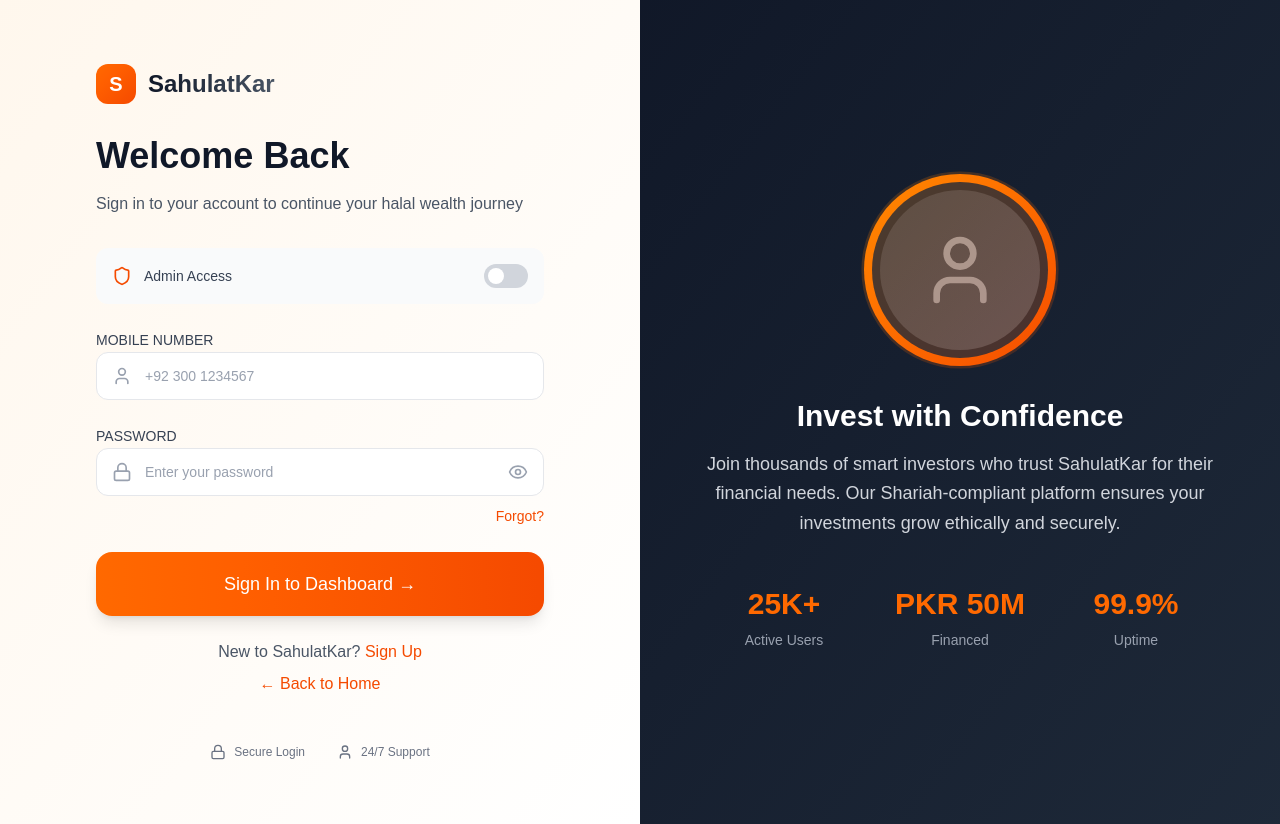
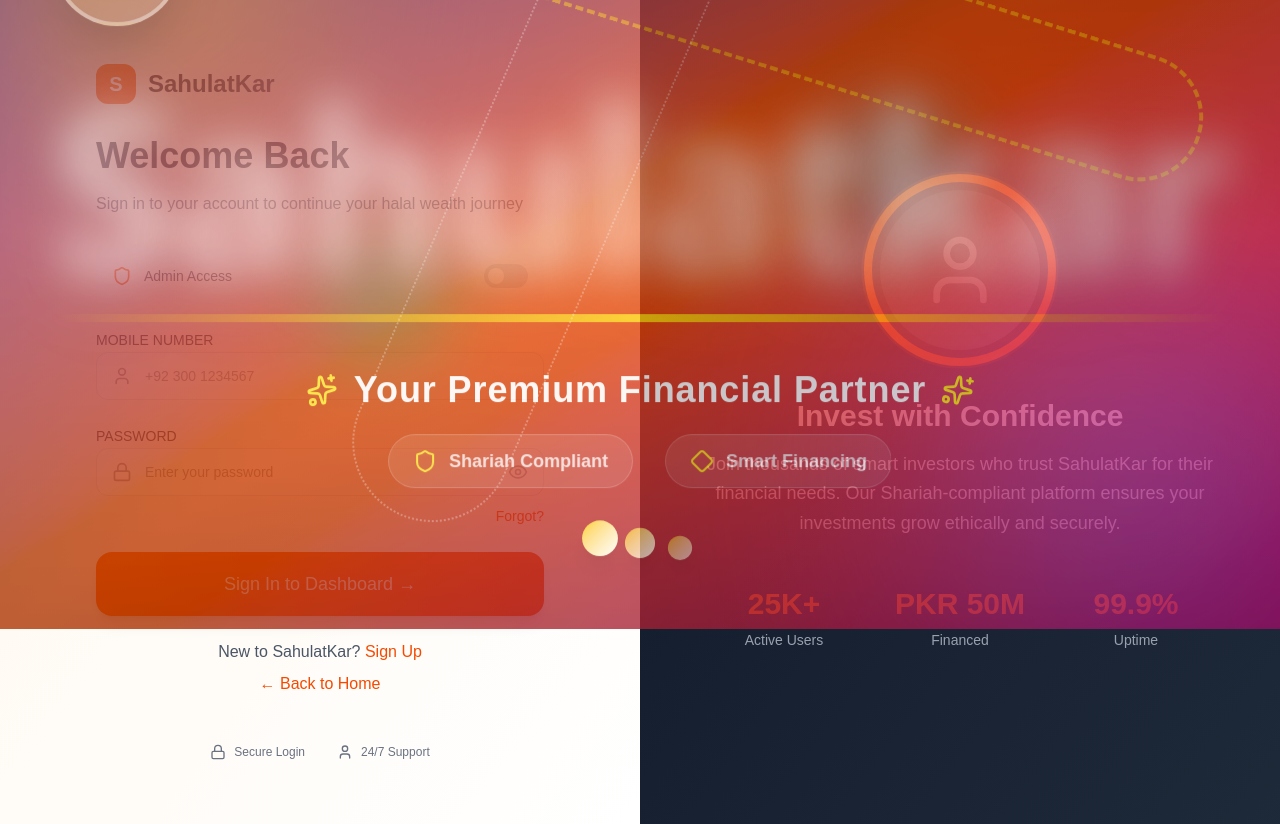
Before and after one commit to SahulatKar/Sahulatkar_Frontend, a Next.js app in the folder saulatkar-frontend/: page /auth/login in a window 1280 px wide. Built offline with nearby package versions, Linux system fonts and the light colour scheme.

Commit message:
implement some changes in  splash screen component

```diff
--- a/saulatkar-frontend/src/components/ui/splash-screen.tsx
+++ b/saulatkar-frontend/src/components/ui/splash-screen.tsx
@@ -2,26 +2,40 @@
 
 import { motion, AnimatePresence } from "framer-motion"
 import { useEffect, useState } from "react"
-import { Sparkles, Shield, TrendingUp } from "lucide-react"
+import { Sparkles, Shield, TrendingUp, Zap, Crown, Diamond } from "lucide-react"
 
 export function SplashScreen() {
   const [showSplash, setShowSplash] = useState(true)
   const [showContent, setShowContent] = useState(false)
 
   useEffect(() => {
+    // Hide navigation during splash
+    const nav = document.querySelector('nav')
+    if (nav) {
+      nav.style.display = 'none'
+    }
+
     // Show content after a brief delay
     const contentTimer = setTimeout(() => {
       setShowContent(true)
-    }, 500)
+    }, 300)
 
     // Hide splash screen and show main page after animation
     const splashTimer = setTimeout(() => {
       setShowSplash(false)
-    }, 4000) // 4 seconds total
+      // Show navigation again after splash
+      if (nav) {
+        nav.style.display = ''
+      }
+    }, 5000) // 5 seconds total for better experience
 
     return () => {
       clearTimeout(contentTimer)
       clearTimeout(splashTimer)
+      // Ensure navigation is visible on cleanup
+      if (nav) {
+        nav.style.display = ''
+      }
     }
   }, [])
 
@@ -33,13 +47,52 @@
       opacity: 0,
       y: "-100vh",
       transition: {
-        duration: 1.2,
+        duration: 1.5,
         ease: "easeInOut"
       }
     }
   }
 
   const letterVariants = {
+    initial: {
+      opacity: 0,
+      x: -100,
+      y: 50,
+      scale: 0.3,
+      rotate: -15
+    },
+    animate: {
+      opacity: 1,
+      x: 0,
+      y: 0,
+      scale: 1,
+      rotate: 0,
+      transition: {
+        duration: 0.8,
+        ease: "easeOut"
+      }
+    }
+  }
+
+  const iconVariants = {
+    initial: {
+      opacity: 0,
+      scale: 0,
+      rotate: -360
+    },
+    animate: {
+      opacity: 1,
+      scale: 1,
+      rotate: 0,
+      transition: {
+        duration: 1.2,
+        ease: "easeOut",
+        delay: 3.2
+      }
+    }
+  }
+
+  const taglineVariants = {
     initial: {
       opacity: 0,
       y: 50,
@@ -50,42 +103,9 @@
       y: 0,
       scale: 1,
       transition: {
-        duration: 0.6,
-        ease: "easeOut"
-      }
-    }
-  }
-
-  const iconVariants = {
-    initial: {
-      opacity: 0,
-      scale: 0,
-      rotate: -180
-    },
-    animate: {
-      opacity: 1,
-      scale: 1,
-      rotate: 0,
-      transition: {
-        duration: 0.8,
+        duration: 1,
         ease: "easeOut",
-        delay: 2.5
-      }
-    }
-  }
-
-  const taglineVariants = {
-    initial: {
-      opacity: 0,
-      y: 30
-    },
-    animate: {
-      opacity: 1,
-      y: 0,
-      transition: {
-        duration: 0.8,
-        ease: "easeOut",
-        delay: 3
+        delay: 3.8
       }
     }
   }
@@ -97,40 +117,18 @@
           variants={containerVariants}
           initial="initial"
           exit="exit"
-          className="fixed inset-0 z-50 bg-gradient-to-br from-orange-500 via-orange-600 to-pink-600 flex items-center justify-center overflow-hidden"
+          className="fixed inset-0 z-[9999] bg-gradient-to-br from-purple-900 via-orange-600 to-pink-600 flex items-center justify-center overflow-hidden"
         >
-          {/* Background animated elements */}
+          {/* Enhanced Background animated elements */}
           <div className="absolute inset-0">
+            {/* Large floating orbs */}
             <motion.div
-              className="absolute top-20 left-20 w-32 h-32 bg-white/10 rounded-full blur-xl"
-              animate={{
-                scale: [1, 1.5, 1],
-                opacity: [0.3, 0.6, 0.3],
-              }}
-              transition={{
-                duration: 3,
-                repeat: Infinity,
-                ease: "easeInOut"
-              }}
-            />
-            <motion.div
-              className="absolute bottom-20 right-20 w-48 h-48 bg-white/10 rounded-full blur-xl"
-              animate={{
-                scale: [1.5, 1, 1.5],
-                opacity: [0.6, 0.3, 0.6],
-              }}
-              transition={{
-                duration: 3,
-                repeat: Infinity,
-                ease: "easeInOut",
-                delay: 1.5
-              }}
-            />
-            <motion.div
-              className="absolute top-1/2 left-1/2 transform -translate-x-1/2 -translate-y-1/2 w-64 h-64 bg-white/5 rounded-full blur-2xl"
+              className="absolute top-10 left-10 w-40 h-40 bg-gradient-to-br from-yellow-400 to-orange-500 rounded-full blur-3xl"
               animate={{
                 scale: [1, 2, 1],
-                opacity: [0.2, 0.4, 0.2],
+                opacity: [0.4, 0.8, 0.4],
+                x: [0, 50, 0],
+                y: [0, 30, 0],
               }}
               transition={{
                 duration: 4,
@@ -138,32 +136,103 @@
                 ease: "easeInOut"
               }}
             />
+            <motion.div
+              className="absolute bottom-10 right-10 w-52 h-52 bg-gradient-to-br from-pink-400 to-purple-500 rounded-full blur-3xl"
+              animate={{
+                scale: [2, 1, 2],
+                opacity: [0.8, 0.4, 0.8],
+                x: [0, -50, 0],
+                y: [0, -30, 0],
+              }}
+              transition={{
+                duration: 4,
+                repeat: Infinity,
+                ease: "easeInOut",
+                delay: 2
+              }}
+            />
+            <motion.div
+              className="absolute top-1/3 right-1/4 w-36 h-36 bg-gradient-to-br from-blue-400 to-cyan-500 rounded-full blur-2xl"
+              animate={{
+                scale: [1, 1.5, 1],
+                opacity: [0.3, 0.6, 0.3],
+                rotate: [0, 180, 360],
+              }}
+              transition={{
+                duration: 6,
+                repeat: Infinity,
+                ease: "easeInOut"
+              }}
+            />
+            <motion.div
+              className="absolute bottom-1/3 left-1/4 w-32 h-32 bg-gradient-to-br from-green-400 to-emerald-500 rounded-full blur-2xl"
+              animate={{
+                scale: [1.5, 1, 1.5],
+                opacity: [0.6, 0.3, 0.6],
+                rotate: [360, 180, 0],
+              }}
+              transition={{
+                duration: 6,
+                repeat: Infinity,
+                ease: "easeInOut",
+                delay: 3
+              }}
+            />
+
+            {/* Particle effects */}
+            {[...Array(20)].map((_, i) => (
+              <motion.div
+                key={i}
+                className="absolute w-2 h-2 bg-white/60 rounded-full"
+                initial={{
+                  x: Math.random() * window.innerWidth,
+                  y: Math.random() * window.innerHeight,
+                }}
+                animate={{
+                  y: [0, -window.innerHeight - 100],
+                  opacity: [0, 1, 0],
+                  scale: [0, 1, 0],
+                }}
+                transition={{
+                  duration: 3 + Math.random() * 2,
+                  repeat: Infinity,
+                  delay: Math.random() * 3,
+                  ease: "easeOut"
+                }}
+              />
+            ))}
           </div>
 
           {/* Main content */}
-          <div className="text-center relative z-10">
-            {/* Logo/Icon */}
+          <div className="text-center relative z-10 px-4">
+            {/* Crown/Icon */}
             <motion.div
               variants={iconVariants}
               initial="initial"
               animate={showContent ? "animate" : "initial"}
-              className="mb-8"
+              className="mb-12"
             >
               <div className="relative">
-                <div className="w-24 h-24 bg-white/20 backdrop-blur-sm rounded-3xl flex items-center justify-center border-2 border-white/30">
-                  <Shield className="w-12 h-12 text-white" />
+                <div className="w-32 h-32 bg-gradient-to-br from-yellow-400/30 to-white/20 backdrop-blur-xl rounded-full flex items-center justify-center border-4 border-white/40 shadow-2xl">
+                  <Crown className="w-16 h-16 text-white drop-shadow-lg" />
                 </div>
                 <motion.div
                   animate={{ rotate: 360 }}
+                  transition={{ duration: 10, repeat: Infinity, ease: "linear" }}
+                  className="absolute inset-0 border-4 border-yellow-400/50 rounded-full border-dashed"
+                />
+                <motion.div
+                  animate={{ rotate: -360 }}
                   transition={{ duration: 8, repeat: Infinity, ease: "linear" }}
-                  className="absolute inset-0 border-2 border-white/30 rounded-3xl border-dashed"
+                  className="absolute -inset-4 border-2 border-white/30 rounded-full border-dotted"
                 />
               </div>
             </motion.div>
 
-            {/* Animated Letters */}
-            <div className="mb-8">
-              <h1 className="text-6xl lg:text-8xl font-bold text-white flex items-center justify-center">
+            {/* Animated Letters - Much Larger and Stylish */}
+            <div className="mb-12">
+              <h1 className="text-8xl md:text-9xl lg:text-[12rem] xl:text-[14rem] font-black text-transparent bg-clip-text bg-gradient-to-r from-white via-yellow-200 to-white flex items-center justify-center leading-none tracking-tight"
+                  style={{ fontFamily: 'system-ui, -apple-system, BlinkMacSystemFont, "Segoe UI", Roboto, sans-serif' }}>
                 {showContent && letters.map((letter, index) => (
                   <motion.span
                     key={index}
@@ -171,72 +240,96 @@
                     initial="initial"
                     animate="animate"
                     transition={{
-                      delay: index * 0.15, // Stagger letter appearance
-                      duration: 0.6,
+                      delay: index * 0.2, // Slower stagger for dramatic effect
+                      duration: 0.8,
                       ease: "easeOut"
                     }}
-                    className="inline-block"
+                    className="inline-block drop-shadow-2xl"
+                    style={{
+                      textShadow: '0 0 40px rgba(255,255,255,0.5), 0 0 80px rgba(255,255,255,0.3)'
+                    }}
                   >
                     {letter}
                   </motion.span>
                 ))}
               </h1>
+
+              {/* Underline animation */}
+              {showContent && (
+                <motion.div
+                  initial={{ width: 0 }}
+                  animate={{ width: "100%" }}
+                  transition={{ duration: 1, delay: 3, ease: "easeOut" }}
+                  className="h-2 bg-gradient-to-r from-transparent via-yellow-400 to-transparent mx-auto mt-4"
+                />
+              )}
             </div>
 
-            {/* Tagline */}
+            {/* Enhanced Tagline */}
             {showContent && (
               <motion.div
                 variants={taglineVariants}
                 initial="initial"
                 animate="animate"
-                className="space-y-4"
+                className="space-y-6"
               >
-                <div className="flex items-center justify-center space-x-2">
-                  <Sparkles className="w-5 h-5 text-white/80" />
-                  <p className="text-xl text-white/90 font-medium">
-                    Your Ethical Financial Partner
+                <div className="flex items-center justify-center space-x-4">
+                  <motion.div
+                    animate={{ rotate: [0, 10, -10, 0] }}
+                    transition={{ duration: 2, repeat: Infinity, ease: "easeInOut" }}
+                  >
+                    <Sparkles className="w-8 h-8 text-yellow-300" />
+                  </motion.div>
+                  <p className="text-3xl md:text-4xl font-bold text-white/95 tracking-wide">
+                    Your Premium Financial Partner
                   </p>
-                  <Sparkles className="w-5 h-5 text-white/80" />
+                  <motion.div
+                    animate={{ rotate: [0, -10, 10, 0] }}
+                    transition={{ duration: 2, repeat: Infinity, ease: "easeInOut" }}
+                  >
+                    <Sparkles className="w-8 h-8 text-yellow-300" />
+                  </motion.div>
                 </div>
 
                 <motion.div
                   initial={{ opacity: 0, scale: 0.8 }}
                   animate={{ opacity: 1, scale: 1 }}
-                  transition={{ duration: 0.8, delay: 3.5 }}
-                  className="flex items-center justify-center space-x-6 text-white/70"
+                  transition={{ duration: 1, delay: 4.2 }}
+                  className="flex items-center justify-center space-x-8 text-white/80 text-lg"
                 >
-                  <div className="flex items-center space-x-2">
-                    <Shield className="w-4 h-4" />
-                    <span className="text-sm">Shariah Compliant</span>
+                  <div className="flex items-center space-x-3 bg-white/10 backdrop-blur-sm px-6 py-3 rounded-full border border-white/20">
+                    <Shield className="w-6 h-6 text-yellow-300" />
+                    <span className="font-semibold">Shariah Compliant</span>
                   </div>
-                  <div className="flex items-center space-x-2">
-                    <TrendingUp className="w-4 h-4" />
-                    <span className="text-sm">Smart Financing</span>
+                  <div className="flex items-center space-x-3 bg-white/10 backdrop-blur-sm px-6 py-3 rounded-full border border-white/20">
+                    <Diamond className="w-6 h-6 text-yellow-300" />
+                    <span className="font-semibold">Smart Financing</span>
                   </div>
                 </motion.div>
               </motion.div>
             )}
 
-            {/* Loading dots */}
+            {/* Enhanced Loading dots */}
             {showContent && (
               <motion.div
                 initial={{ opacity: 0 }}
                 animate={{ opacity: 1 }}
-                transition={{ duration: 0.8, delay: 3.2 }}
-                className="flex justify-center space-x-2 mt-8"
+                transition={{ duration: 1, delay: 4 }}
+                className="flex justify-center space-x-4 mt-12"
               >
                 {[0, 1, 2].map((i) => (
                   <motion.div
                     key={i}
-                    className="w-3 h-3 bg-white/60 rounded-full"
+                    className="w-6 h-6 bg-gradient-to-br from-yellow-400 to-white rounded-full shadow-lg"
                     animate={{
-                      scale: [1, 1.3, 1],
+                      scale: [1, 1.5, 1],
                       opacity: [0.6, 1, 0.6],
+                      y: [0, -10, 0],
                     }}
                     transition={{
                       duration: 1.5,
                       repeat: Infinity,
-                      delay: i * 0.2,
+                      delay: i * 0.3,
                       ease: "easeInOut"
                     }}
                   />
@@ -245,8 +338,9 @@
             )}
           </div>
 
-          {/* Gradient overlay for depth */}
-          <div className="absolute inset-0 bg-gradient-to-t from-black/20 via-transparent to-transparent pointer-events-none" />
+          {/* Enhanced gradient overlays */}
+          <div className="absolute inset-0 bg-gradient-to-t from-black/30 via-transparent to-transparent pointer-events-none" />
+          <div className="absolute inset-0 bg-gradient-to-b from-black/20 via-transparent to-transparent pointer-events-none" />
         </motion.div>
       )}
     </AnimatePresence>
```
